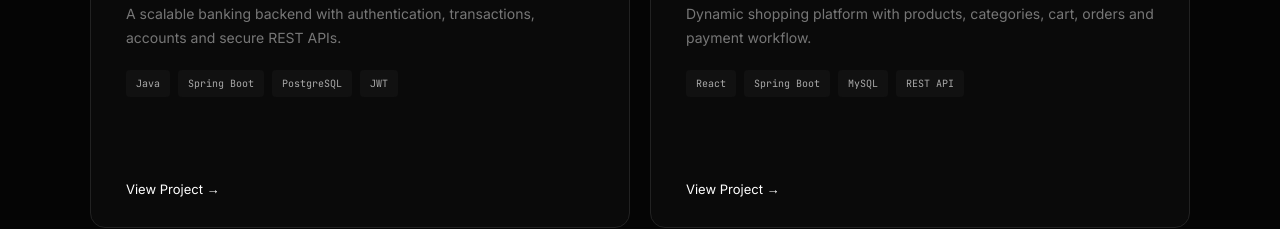
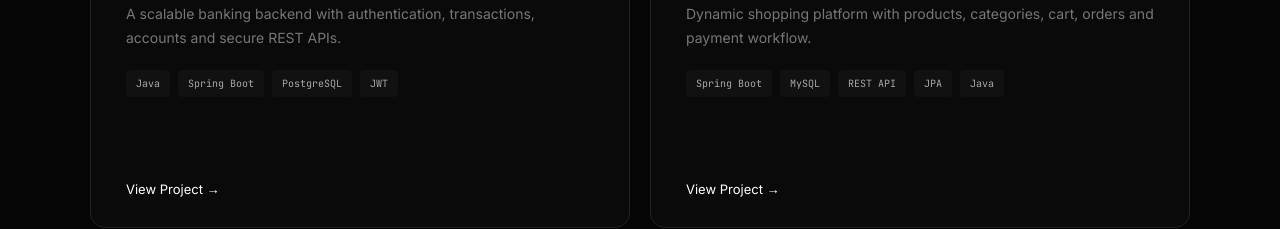
Before and after one commit to S-ourabh17/Protfolio, a React (Vite) app in the folder fronted/: page / in a window 1280 px wide. Shown: the part 3235-3464 px from the top of the page. Built offline with nearby package versions, Linux system fonts and the light colour scheme.

Commit message:
Tech Used In Project

```diff
--- a/fronted/src/App.jsx
+++ b/fronted/src/App.jsx
@@ -16,7 +16,7 @@ const projects = [
         category: "Full Stack",
         description:
             "Dynamic shopping platform with products, categories, cart, orders and payment workflow.",
-        tech: ["React", "Spring Boot", "MySQL", "REST API"],
+        tech: ["Spring Boot", "MySQL", "REST API", "JPA", "Java"],
         github: "#",
         demo: "#",
     },
```
